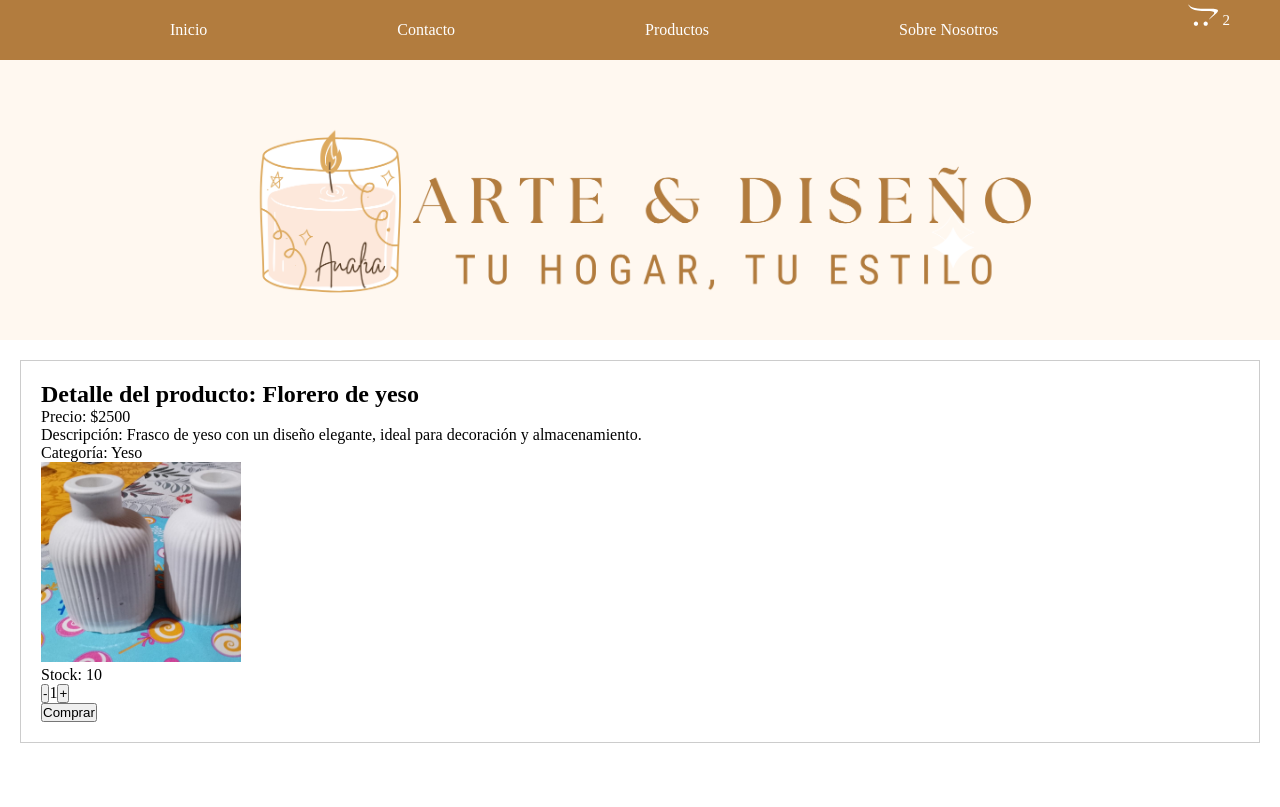
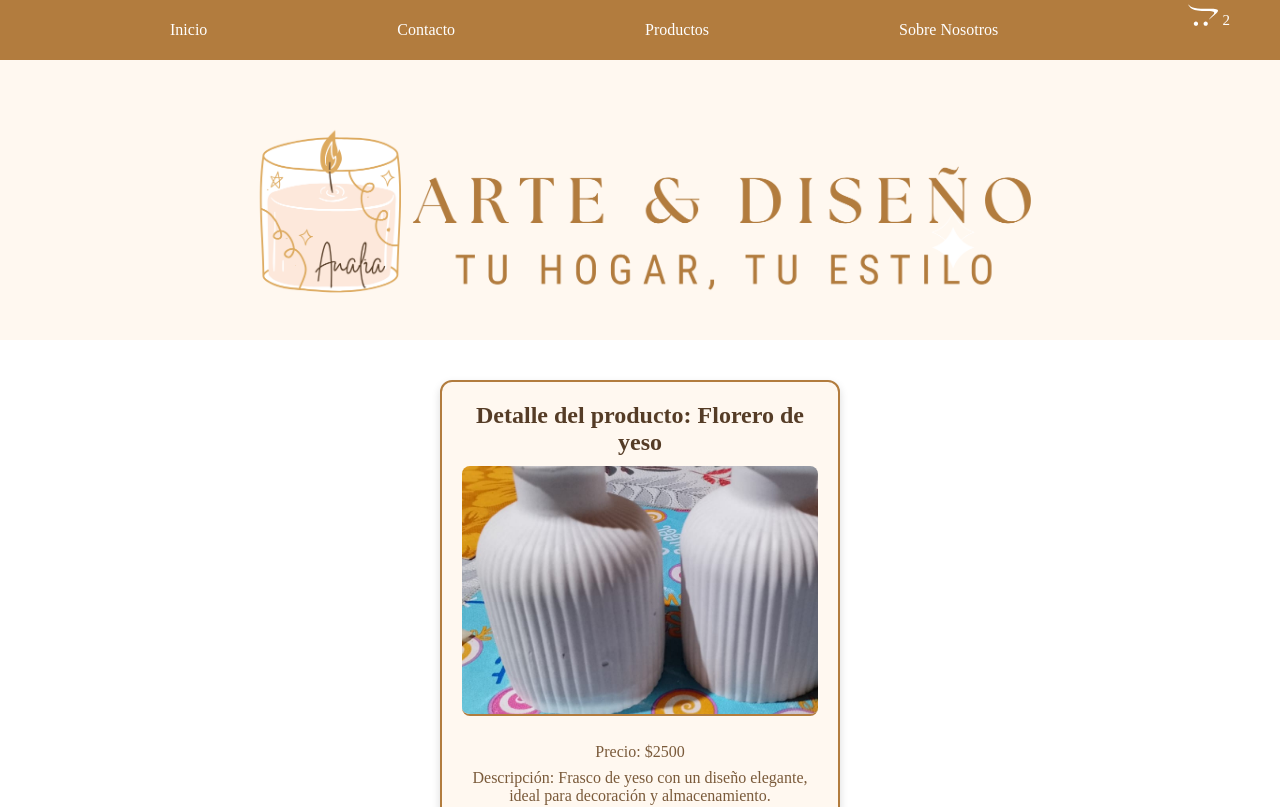
Before and after one commit to LuisinaBender/AyD-e-commerce, a React (Vite) app: page /item/1 in a window 1280 px wide. Shown: the top 807 px of the page. Built offline with nearby package versions, Linux system fonts and the light colour scheme.

Commit message:
Refactor ItemCount and ItemDetail components: enhance layout and styles, add CSS for improved aesthetics, and ensure proper functionality of the item counter.

```diff
--- a/src/components/ItemCount.jsx
+++ b/src/components/ItemCount.jsx
@@ -1,4 +1,5 @@
 import React, { useState, useEffect } from 'react'
+import '../css/ItemCount.css'
 
 const ItemCount = ({stock, onAdd}) => {
     const [count, setCount] =useState(1)
@@ -28,14 +29,15 @@ const ItemCount = ({stock, onAdd}) => {
     },[])
 
     return (
-    <div>
-        <div>
-        <button className='btn btn-danger' onClick={restar}>-</button>
-        <span className='btn'>{count}</span>
-        <button className='btn btn-success' onClick={sumar}>+</button>
+    <div className="counter-container">
+            <div className="counter-controls">
+                <button className="btn_restar" onClick={restar}>-</button>
+                <span className="btn_count">{count}</span>
+                <button className="btn_sumar" onClick={sumar}>+</button>
+            </div>
+    <button className="btn_comprar" disabled={stock === 0} onClick={() => onAdd(count)}>Comprar</button>
     </div>
-    <button className='btn btn-primary' disabled={stock === 0 }onClick={()=>onAdd}>Comprar</button>
-    </div>
+
     )
 }
 export default ItemCount
--- a/src/components/ItemDetail.jsx
+++ b/src/components/ItemDetail.jsx
@@ -1,22 +1,25 @@
 import React from 'react'
-import ItemCount from './ItemCount';
+import ItemCount from './ItemCount'
+import '../css/ItemDetail.css'
 
-const ItemDetail = ({detail}) => {
 
-    const onAdd = (cantidad)=> {
+const ItemDetail = ({ detail }) => {
+
+    const onAdd = (cantidad) => {
         alert('Agregaste ' + cantidad + ' unidades al carrito');
     }
+
     return (
-        <div style={{border: '1px solid #ccc', padding: '20px', margin: '20px'}}>
-            <h2>Detalle del producto: {detail.name}</h2>
-            <p>Precio: ${detail.price}</p>
-            <p>Descripción: {detail.description}</p>
-            <p>Categoría: {detail.category}</p>
-            <img src={detail.img} alt={detail.name} style={{width: '200px', height: '200px'}} />
-            <p>Stock: {detail.stock}</p>
-            <ItemCount stock={detail.stock} onAdd={onAdd}/>
+        <div className="item-detail-container">
+            <h2 className="h2_detail">Detalle del producto: {detail.name}</h2>
+            <img src={detail.img} alt={detail.name} className="item-detail-img" />
+            <p className="item-detail-text">Precio: ${detail.price}</p>
+            <p className="item-detail-text">Descripción: {detail.description}</p>
+            <p className="item-detail-text">Categoría: {detail.category}</p>
+            <p className="item-detail-text">Stock disponible: {detail.stock}</p>
+            <ItemCount stock={detail.stock} onAdd={onAdd} />
         </div>
     )
 }
 
-export default ItemDetail
+export default ItemDetail;
--- /dev/null
+++ b/src/css/ItemCount.css
@@ -0,0 +1,64 @@
+/* Contenedor del contador */
+.counter-container {
+    display: flex;
+    flex-direction: column;
+    align-items: center;
+    margin-top: 20px;
+}
+
+/* Controles de suma/resta */
+.counter-controls {
+    display: flex;
+    align-items: center;
+    gap: 10px;
+    margin-bottom: 15px;
+}
+
+/* Botones de sumar/restar */
+.btn_restar,
+.btn_sumar {
+    background-color: #b27c3e;
+    color: white;
+    border: none;
+    padding: 8px 14px;
+    border-radius: 6px;
+    font-size: 1.2rem;
+    cursor: pointer;
+    transition: background-color 0.3s ease;
+}
+
+.btn_restar:hover,
+.btn_sumar:hover {
+    background-color: #553c26;
+}
+
+/* Cantidad mostrada */
+.btn_count {
+    font-size: 1.2rem;
+    font-weight: bold;
+    color: #553c26;
+    min-width: 40px;
+    text-align: center;
+}
+
+/* Botón de comprar */
+.btn_comprar {
+    background-color: #b27c3e;
+    color: white;
+    border: none;
+    padding: 10px 20px;
+    border-radius: 8px;
+    font-weight: bold;
+    cursor: pointer;
+    transition: background-color 0.3s ease;
+}
+
+.btn_comprar:hover:enabled {
+    background-color: #553c26;
+}
+
+/* Estado deshabilitado */
+.btn_comprar:disabled {
+    background-color: #ccc;
+    cursor: not-allowed;
+}
--- /dev/null
+++ b/src/css/ItemDetail.css
@@ -0,0 +1,42 @@
+/* Contenedor principal del detalle */
+.item-detail-container {
+    max-width: 400px;
+    margin: 40px auto;
+    padding: 20px;
+    background-color: #fff8f0;
+    border: 2px solid #b27c3e;
+    border-radius: 12px;
+    box-shadow: 0 4px 8px rgba(0, 0, 0, 0.15);
+    text-align: center;
+    transition: transform 0.2s ease, box-shadow 0.3s ease;
+}
+
+.item-detail-container:hover {
+    transform: scale(1.02);
+    box-shadow: 0 6px 12px rgba(0, 0, 0, 0.25);
+}
+
+/* Título */
+.h2_detail {
+    font-size: 1.5rem;
+    color: #553c26;
+    margin-bottom: 10px;
+    font-weight: bold;
+}
+
+/* Imagen del producto */
+.item-detail-img {
+    width: 100%;
+    height: 250px;
+    object-fit: cover;
+    border-radius: 8px;
+    border-bottom: 2px solid #b27c3e;
+    margin-bottom: 15px;
+}
+
+/* Textos descriptivos */
+.item-detail-text {
+    color: #7a5a3a;
+    margin: 8px 0;
+    font-size: 1rem;
+}
```
